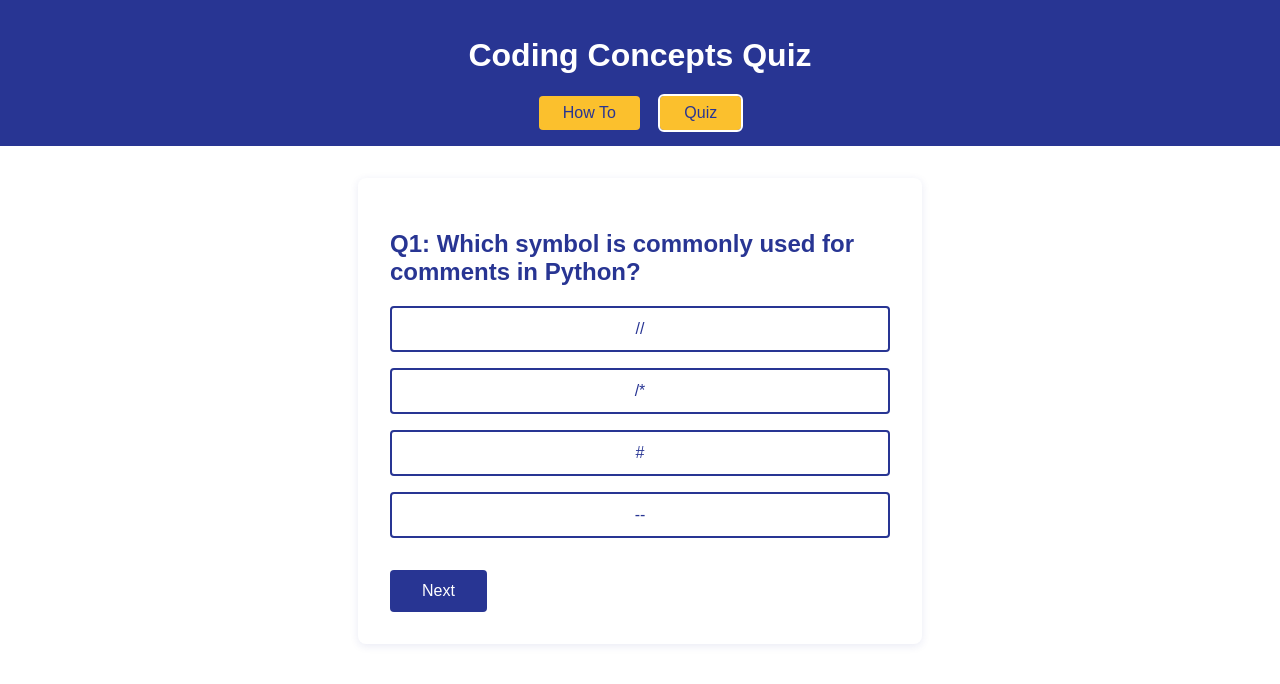
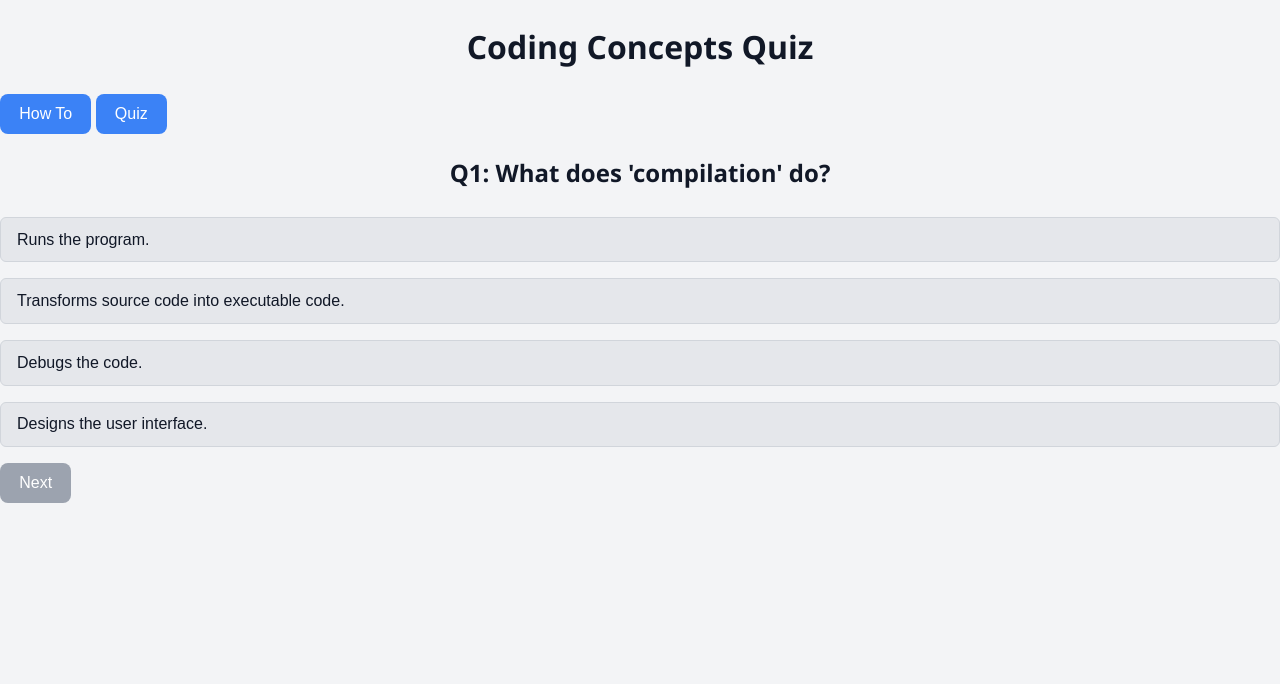
Before and after one commit to BluUsername/miniature-octo-potato, a plain HTML site: page index.html in a window 1280 px wide. Both pictures are taken after a click on the button "Quiz". Drawn offline with Linux system fonts and the light colour scheme.

Commit message:
Update JS & CSS

```diff
--- a/assets/css/styles.css
+++ b/assets/css/styles.css
@@ -1,144 +1,135 @@
-:root {
-  --primary: #283593;
-  --secondary: #fbc02d;
-  --accent: #fff;
-  --correct: #388e3c;
-  --incorrect: #e53935;
-  --main-bg: #fff; /* background for main in light mode */
+/* ----------------------------
+   Global Styles
+---------------------------- */
+body {
+  font-family: 'Segoe UI', Tahoma, Geneva, Verdana, sans-serif;
+  background-color: #f3f4f6; /* soft gray */
+  color: #1f2937;             /* dark slate */
+  margin: 0;
+  padding: 0;
+  line-height: 1.6;
 }
 
-body {
-  background: var(--accent);
-  color: var(--primary);
-  font-family: Arial, sans-serif;
-  margin: 0;
-  padding: 0;
+h1, h2 {
+  text-align: center;
+  color: #111827; /* near-black */
 }
 
-header, footer {
-  background: var(--primary);
-  color: var(--accent);
-  text-align: center;
-  padding: 1rem 0;
+.container {
+  max-width: 800px;
+  margin: 2rem auto;
+  padding: 2rem;
+  background: #ffffff;
+  border-radius: 12px;
+  box-shadow: 0 4px 20px rgba(0, 0, 0, 0.05);
 }
 
-nav button {
-  background: var(--secondary);
-  color: var(--primary);
+/* ----------------------------
+   Navigation / Section Buttons
+---------------------------- */
+button {
+  background-color: #3b82f6; /* soft blue */
+  color: white;
   border: none;
-  padding: 0.5rem 1.5rem;
-  margin: 0 0.5rem;
-  border-radius: 4px;
+  padding: 0.7rem 1.2rem;
+  font-size: 1rem;
+  border-radius: 8px;
   cursor: pointer;
-  font-size: 1rem;
+  transition: background-color 0.25s ease;
 }
 
-nav button:focus {
-  outline: 2px solid #fff;
+button:hover {
+  background-color: #2563eb; /* darker blue */
 }
 
-main {
-  max-width: 500px;
-  margin: 2rem auto;
-  padding: 2rem;
-  background: var(--main-bg);
-  border-radius: 8px;
-  box-shadow: 0 2px 8px rgba(40,53,147,0.1);
+button:disabled {
+  background-color: #9ca3af; /* neutral gray */
+  cursor: not-allowed;
 }
 
+/* ----------------------------
+   Question + Options
+---------------------------- */
 #options-list {
-  list-style: none;
+  list-style-type: none;
   padding: 0;
+  margin-top: 1.5rem;
 }
 
 #options-list li {
+  margin-bottom: 1rem;
+}
+
+#options-list button {
+  display: block;
+  width: 100%;
+  text-align: left;
+  background-color: #e5e7eb; /* light gray */
+  color: #111827;
+  padding: 0.8rem 1rem;
+  border: 1px solid #d1d5db;
+  font-size: 1rem;
+  border-radius: 6px;
+  transition: background-color 0.2s ease;
+}
+
+#options-list button:hover {
+  background-color: #dbeafe; /* subtle blue hover */
+}
+
+#options-list button.selected {
+  background-color: #93c5fd; /* blue tint */
+  border-color: #3b82f6;
+  color: #1e40af; /* dark blue */
+}
+
+#options-list button.correct {
+  background-color: #bbf7d0; /* soft green */
+  border-color: #22c55e;
+  color: #065f46;
+}
+
+#options-list button.incorrect {
+  background-color: #fecaca; /* soft red */
+  border-color: #ef4444;
+  color: #7f1d1d;
+}
+
+/* ----------------------------
+   Sections
+---------------------------- */
+.hidden {
+  display: none !important;
+}
+
+#score-text {
+  font-weight: bold;
+  font-size: 1.2rem;
+  text-align: center;
   margin: 1rem 0;
 }
 
-#options-list button {
-  width: 100%;
-  padding: 0.75rem;
-  font-size: 1rem;
-  background: var(--accent);
-  color: var(--primary);
-  border: 2px solid var(--primary);
-  border-radius: 4px;
-  cursor: pointer;
-  transition: background 0.2s, color 0.2s;
+#explanations-list {
+  list-style-type: none;
+  padding: 0;
+  margin-top: 1.5rem;
 }
 
-#options-list button.selected {
-  background: var(--secondary);
-  color: var(--primary);
+#explanations-list li {
+  background-color: #f9fafb;
+  border-left: 4px solid #3b82f6;
+  padding: 1rem;
+  margin-bottom: 1rem;
+  border-radius: 6px;
 }
 
-#options-list button.correct {
-  background: var(--correct);
-  color: #fff;
+/* ----------------------------
+   Utility
+---------------------------- */
+.center {
+  text-align: center;
 }
 
-#options-list button.incorrect {
-  background: var(--incorrect);
-  color: #fff;
+.mt-2 {
+  margin-top: 2rem;
 }
-
-#next-btn, #submit-btn, #retry-btn {
-  margin-top: 1rem;
-  padding: 0.75rem 2rem;
-  background: var(--primary);
-  color: var(--accent);
-  border: none;
-  border-radius: 4px;
-  cursor: pointer;
-  font-size: 1rem;
-}
-
-@media (max-width: 600px) {
-  main {
-    padding: 1rem;
-    width: 95vw;
-  }
-}
-@media (max-width: 400px) {
-  nav button {
-    padding: 0.5rem 1rem;
-    font-size: 0.9rem;
-  }
-
-  #next-btn, #submit-btn, #retry-btn {
-    width: 100%;
-    padding: 0.75rem;
-    font-size: 0.9rem;
-  }
-}
-
-@media (prefers-color-scheme: dark) {
-  :root {
-    --primary: #1a237e;
-    --secondary: #ffeb3b;
-    --accent: #212121;
-    --correct: #388e3c;
-    --incorrect: #b71c1c;
-    --main-bg: #424242; /* background for main in dark mode */
-  }
-
-  body {
-    background: var(--accent);
-    color: var(--secondary);
-  }
-
-  header, footer {
-    background: var(--primary);
-    color: var(--secondary);
-  }
-
-  nav button {
-    background: var(--secondary);
-    color: var(--primary);
-  }
-
-  main {
-    background: var(--main-bg);
-    color: #fff;
-  }
-}
--- a/script.js
+++ b/script.js
@@ -1,8 +1,8 @@
 /* -----------------------------------------------------------
-   Coding-Concepts Quiz – clean version (25 Jun 2025)
-   – Uses .hidden class for visibility
-   – No inline style.display battles
-   – Syntax-error free
+   Coding-Concepts Quiz – fully updated (25 Jun 2025)
+   – Uses .hidden class for visibility (no style.display battles)
+   – Keeps ALL ten original questions
+   – Replaces blank "" option in the Python-comment question with "--"
 ----------------------------------------------------------- */
 
 const questions = [
@@ -20,10 +20,15 @@ const questions = [
   },
   {
     question: "Which of the following is a programming language?",
-    options: ["HTML", "CSS", "JavaScript", "HTTP"],
+    options: [
+      "HTML",
+      "CSS",
+      "Python",
+      "Bootstrap"
+    ],
     answer: 2,
     explanation:
-      "HTML and CSS are markup/style sheets; HTTP is a protocol. JavaScript is the language."
+      "Python is a programming language; HTML and CSS are markup and style languages, and Bootstrap is a CSS framework."
   },
   {
     question: "What does 'syntax' refer to in programming?",
@@ -34,26 +39,90 @@ const questions = [
       "The type of variable."
     ],
     answer: 1,
-    explanation: "Syntax is the set of rules that defines how code must be written."
+    explanation:
+      "Syntax is the set of rules that defines how code must be written."
   },
   {
     question: "What is a loop used for in programming?",
     options: [
       "To store data.",
+      "To define a function.",
       "To repeat a block of code.",
-      "To define a function.",
       "To debug code."
     ],
-    answer: 1,
+    answer: 2,
     explanation: "Loops repeat a block of code multiple times."
   },
   {
+    question: "What is an algorithm?",
+    options: [
+      "A step-by-step procedure for solving a problem.",
+      "A programming language.",
+      "A type of variable.",
+      "A code editor."
+    ],
+    answer: 0,
+    explanation: "An algorithm is a clear sequence of steps to solve a problem."
+  },
+  {
+    question: "What does 'debugging' mean?",
+    options: [
+      "Writing new code.",
+      "Finding and fixing errors in code.",
+      "Compiling the program.",
+      "Saving your work."
+    ],
+    answer: 1,
+    explanation:
+      "Debugging is the process of identifying and correcting errors in code."
+  },
+  {
     question: "Which symbol is commonly used for comments in Python?",
-    options: ["//", "/*", "#", "--"],   // <-- no more blank entry
+    options: [
+      "//",
+      "/*",
+      "#",
+      "--"           // ← replaces the blank string in the original file
+    ],
     answer: 2,
-    explanation: "The # symbol is used for single-line comments in Python."
+    explanation:
+      "The # symbol is used for single-line comments in Python."
+  },
+  {
+    question: "What is a function?",
+    options: [
+      "A type of variable.",
+      "A reusable block of code that performs a specific task.",
+      "A data structure.",
+      "A loop."
+    ],
+    answer: 1,
+    explanation: "A function is a named, reusable block of code."
+  },
+  {
+    question: "What is the purpose of an IDE?",
+    options: [
+      "To store data.",
+      "To compile programs.",
+      "To provide tools for writing and testing code.",
+      "To run websites."
+    ],
+    answer: 2,
+    explanation:
+      "An IDE (Integrated Development Environment) provides tools for coding, testing, and debugging."
+  },
+  {
+    question: "What does 'compilation' do?",
+    options: [
+      "Runs the program.",
+      "Transforms source code into executable code.",
+      "Debugs the code.",
+      "Designs the user interface."
+    ],
+    answer: 1,
+    explanation:
+      "Compilation converts human-readable code into machine code."
   }
-  // …add the rest of your questions here …
 ];
 
 /* ---------- tiny helper ---------- */
@@ -61,18 +130,18 @@ const $ = (id) => document.getElementById(id);
 
 document.addEventListener("DOMContentLoaded", () => {
   /* ---------- element cache ---------- */
-  const howtoBtn       = $("howto-btn");
-  const quizBtn        = $("quiz-btn");
-  const howtoSection   = $("howto-section");
-  const quizSection    = $("quiz-section");
-  const resultSection  = $("result-section");
-  const questionText   = $("question-text");
-  const optionsList    = $("options-list");
-  const nextBtn        = $("next-btn");
-  const submitBtn      = $("submit-btn");
-  const scoreText      = $("score-text");
-  const explanations   = $("explanations-list");
-  const retryBtn       = $("retry-btn");
+  const howtoBtn      = $("howto-btn");
+  const quizBtn       = $("quiz-btn");
+  const howtoSection  = $("howto-section");
+  const quizSection   = $("quiz-section");
+  const resultSection = $("result-section");
+  const questionText  = $("question-text");
+  const optionsList   = $("options-list");
+  const nextBtn       = $("next-btn");
+  const submitBtn     = $("submit-btn");
+  const scoreText     = $("score-text");
+  const explanations  = $("explanations-list");
+  const retryBtn      = $("retry-btn");
 
   /* ---------- visibility helpers ---------- */
   const show = (el) => el.classList.remove("hidden");
@@ -136,23 +205,24 @@ document.addEventListener("DOMContentLoaded", () => {
   }
 
   function advance(isSubmit) {
-    if (typeof userAns[current] === "undefined")
-      return alert("Please choose an answer first.");
-
+    if (typeof userAns[current] === "undefined") {
+      alert("Please choose an answer first.");
+      return;
+    }
     if (isSubmit || current === shuffled.length - 1) { showResults(); return; }
     current++; renderQ();
   }
 
   function showResults() {
     hide(quizSection); show(resultSection);
-    scoreText.textContent = `You scored ${score} / ${shuffled.length}`;
+    scoreText.textContent = `You scored ${score} out of ${shuffled.length}.`;
     explanations.innerHTML = "";
     shuffled.forEach((q, i) => {
       const li = document.createElement("li");
       li.innerHTML =
-        `<strong>Q${i + 1}</strong> ${q.question}<br>
-         Your answer: ${q.options[userAns[i] ?? "-"]}<br>
-         Correct answer: ${q.options[q.answer]}<br>
+        `<strong>Q${i + 1}:</strong> ${q.question}<br>
+         <strong>Your answer:</strong> ${q.options[userAns[i] ?? "-"]}<br>
+         <strong>Correct answer:</strong> ${q.options[q.answer]}<br>
          <em>${q.explanation}</em>`;
       explanations.appendChild(li);
     });
```
